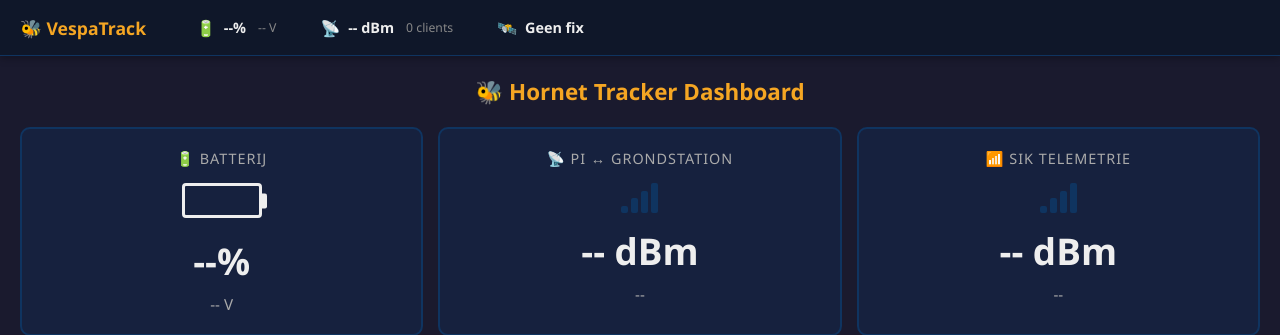
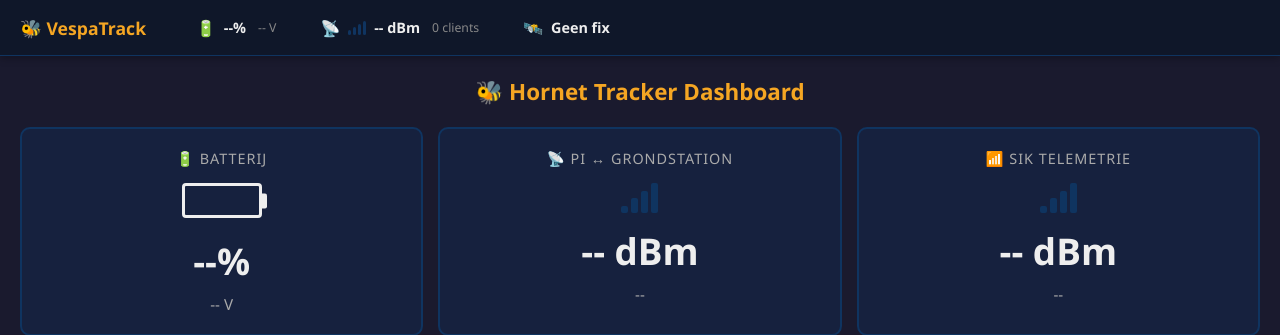
Before and after one commit to kianvdb/hornet-tracker, a Flask app: page / in a window 1280 px wide. Shown: the top 335 px of the page. Run offline with Flask 3, Linux system fonts and the light colour scheme.

Commit message:
feat(navbar): voeg signaalbalkjes toe aan WiFi-indicator

```diff
--- a/static/css/navbar.css
+++ b/static/css/navbar.css
@@ -189,6 +189,25 @@ body.has-navbar {
     color: #888;
     font-style: italic;
 }
+/* ============================================
+   COMPACTE SIGNAAL BALKJES (in navbar items)
+   Hergebruikt het .signal-bars patroon uit cards.css maar kleiner.
+   ============================================ */
+
+.navbar-item .signal-bars {
+    height: 14px;
+    gap: 2px;
+    margin: 0;
+}
+
+.navbar-item .signal-bars .bar {
+    width: 3px;
+}
+
+.navbar-item .signal-bars .bar:nth-child(1) { height: 30%; }
+.navbar-item .signal-bars .bar:nth-child(2) { height: 55%; }
+.navbar-item .signal-bars .bar:nth-child(3) { height: 78%; }
+.navbar-item .signal-bars .bar:nth-child(4) { height: 100%; }
 
 /* ============================================
    RESPONSIVE
--- a/static/js/socket-handlers.js
+++ b/static/js/socket-handlers.js
@@ -260,7 +260,7 @@ function updateWifiNavbar(data) {
     // Status-kleur op navbar-item
     const bars = data.wifi_connected ? window.rssiToBars(data.wifi_rssi) : 0;
     const level = window.barsToStatusLevel(bars, data.wifi_connected && data.wifi_clients > 0);
-
+window.updateBars('nav-wifi-bars', bars);
     navItem.classList.remove('status-good', 'status-ok', 'status-warn', 'status-bad');
     navItem.classList.add('status-' + level);
 }
--- a/templates/dashboard.html
+++ b/templates/dashboard.html
@@ -58,6 +58,9 @@
             <!-- PI ↔ GRONDSTATION (WiFi hotspot) -->
             <div class="navbar-item" id="nav-wifi" onclick="toggleNavPopover('wifi-popover')">
                 <span class="navbar-item-icon">📡</span>
+                <div class="signal-bars bars-0" id="nav-wifi-bars">
+                    <div class="bar"></div><div class="bar"></div><div class="bar"></div><div class="bar"></div>
+                </div>
                 <span class="navbar-item-value" id="nav-wifi-rssi">-- dBm</span>
                 <span class="navbar-item-sub" id="nav-wifi-clients">0 clients</span>
 
```
